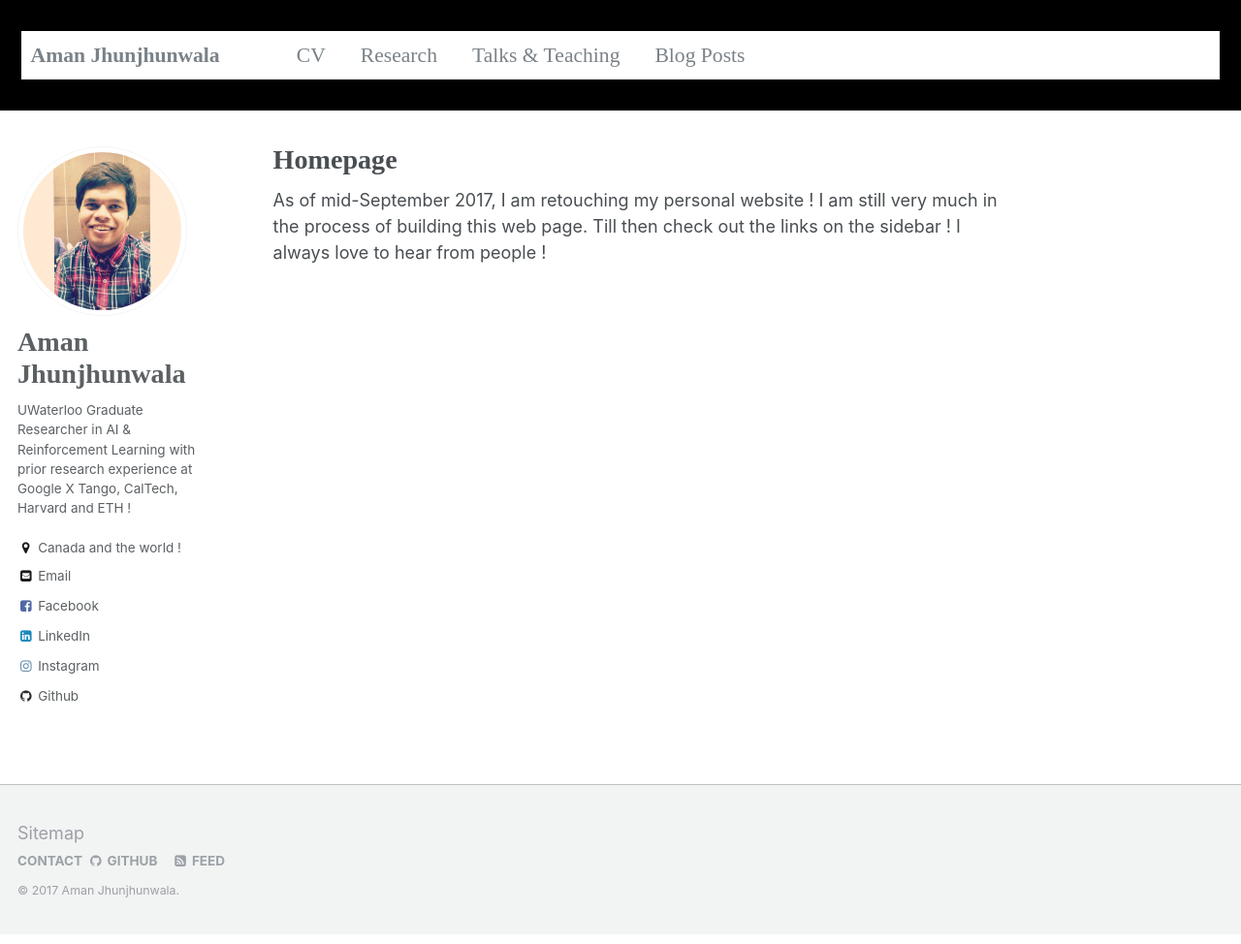
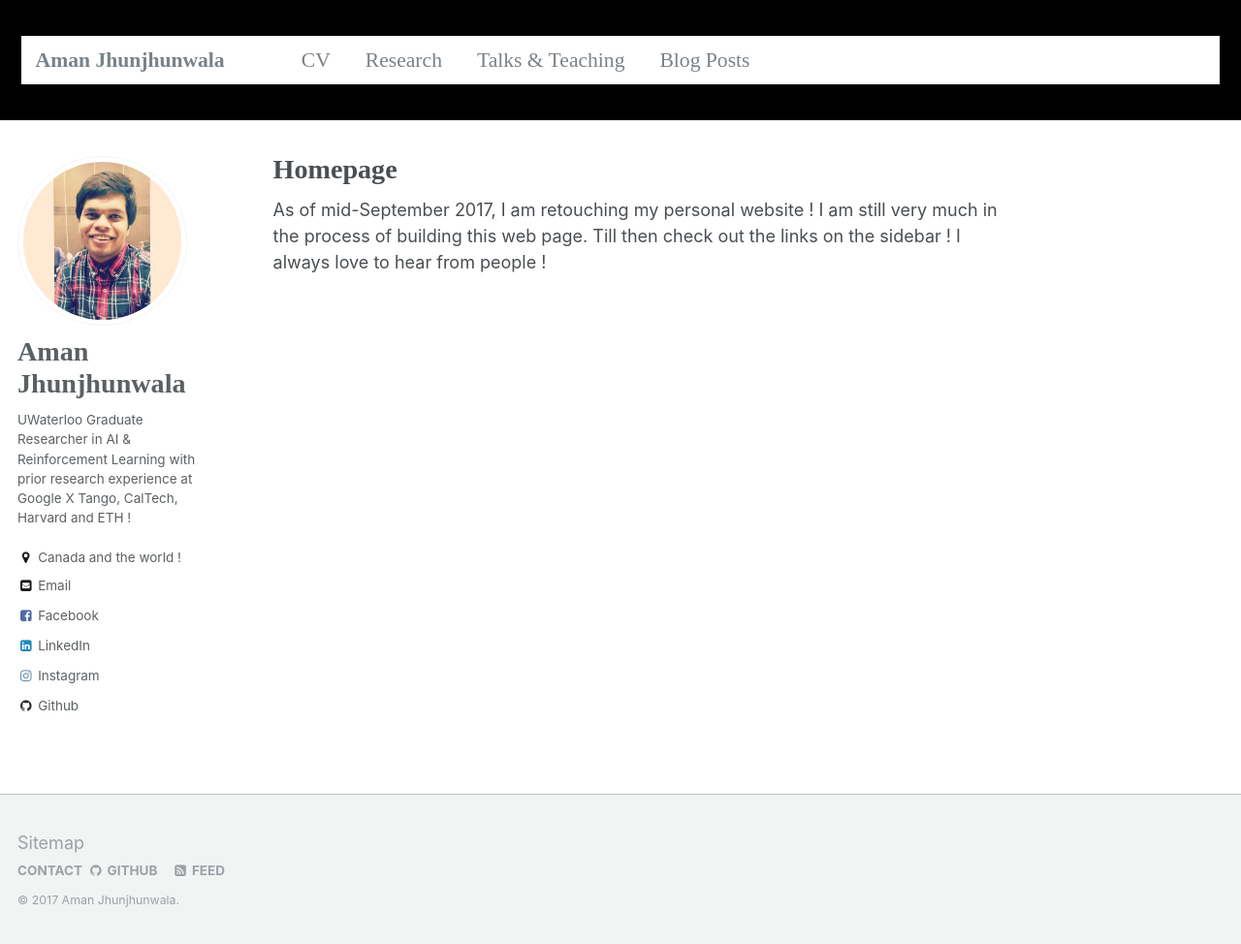
Before and after one commit to amanjhunjhunwala/amanjhunjhunwala.github.io, a Jekyll site: the page built from _pages/about.md, in a window 1280 px wide and 974 px high. Shown: the whole window at 97% size. Built offline with Jekyll 4.4.1, drawn with Linux system fonts in a browser that asks for light colours; some web fonts are replaced.

Commit message:
Update masthead.html

```diff
--- a/_includes/masthead.html
+++ b/_includes/masthead.html
@@ -5,7 +5,7 @@
     <div class="masthead__menu">
       <nav id="site-nav" class="greedy-nav">
         <button><div class="navicon"></div></button>
-        <ul class="visible-links" style="margin: 10px">
+        <ul class="visible-links" style="margin: 15px">
           <li class="masthead__menu-item masthead__menu-item--lg"><a href="{{ base_path }}/">{{ site.title }}</a></li>
           {% for link in site.data.navigation.main %}
             {% if link.url contains 'http' %}
```
